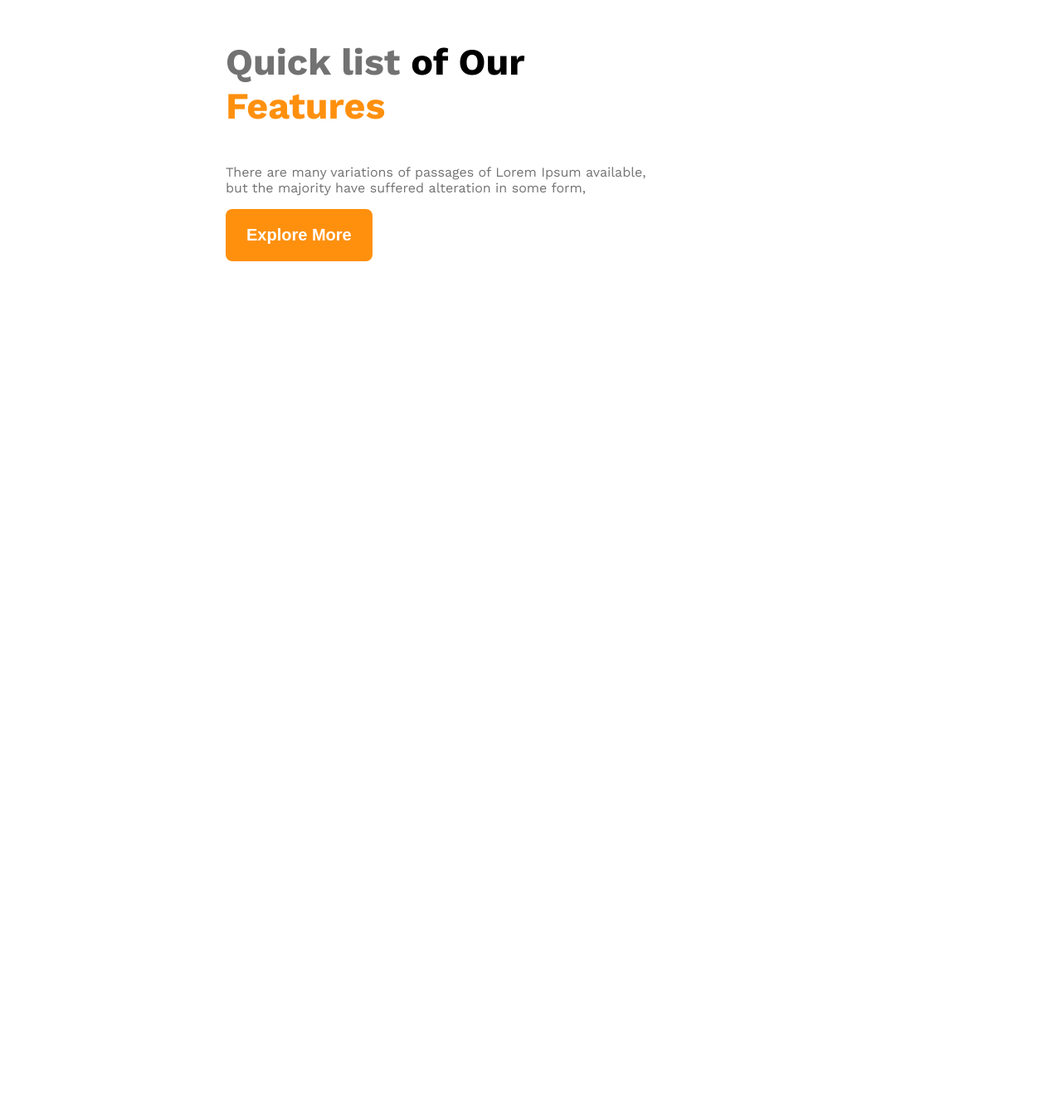
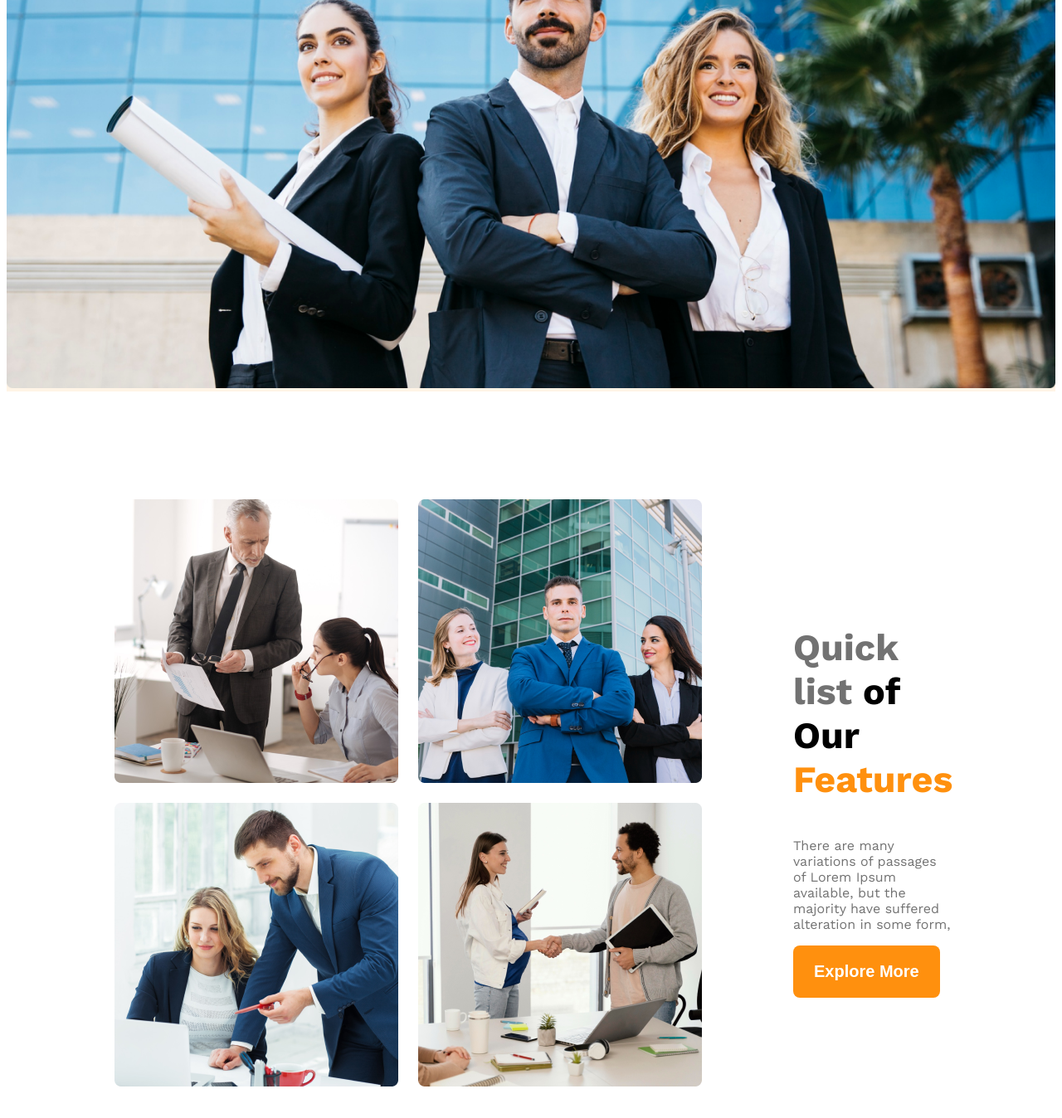
Before and after one commit to tarif421/Architect-Website, a plain HTML site: page index.html in a window 1280 px wide. Shown: the part 712-2060 px from the top of the page at 83% size. Before the commit the page ends 1157 px from the top, so only its background shows below. Drawn offline with nearby package versions, Linux system fonts and the light colour scheme; the site is published under a folder, as on GitHub Pages, so addresses that start at the root find nothing.

Commit message:
fixed image path

```diff
--- a/index.html
+++ b/index.html
@@ -27,17 +27,17 @@
             </p>
             <button class="btn-primary">Explore More</button>
           </div>
-          <img class="banner-image" src="/images/banner.png" alt="">
+          <img class="banner-image" src="./images/banner.png" alt="">
        </div>
     </header>
 
     <main>
         <section class="teams display-flex">
             <div class="team-img-container">
-                <img src="/images/team1.png" alt="">
-                <img src="/images/team2.png" alt="">
-                <img src="/images/team3.png" alt="">
-                <img src="/images/team4.png" alt="">
+                <img src="./images/team1.png" alt="">
+                <img src="./images/team2.png" alt="">
+                <img src="./images/team3.png" alt="">
+                <img src="./images/team4.png" alt="">
             </div>
             <div class="our-features">
                 <h3 class="feature-title"><span id="quick-list" class="text-light-grey">Quick list</span> <span id="of-our">of Our</span> <span class="text-primary">Features</span></h3>
```
